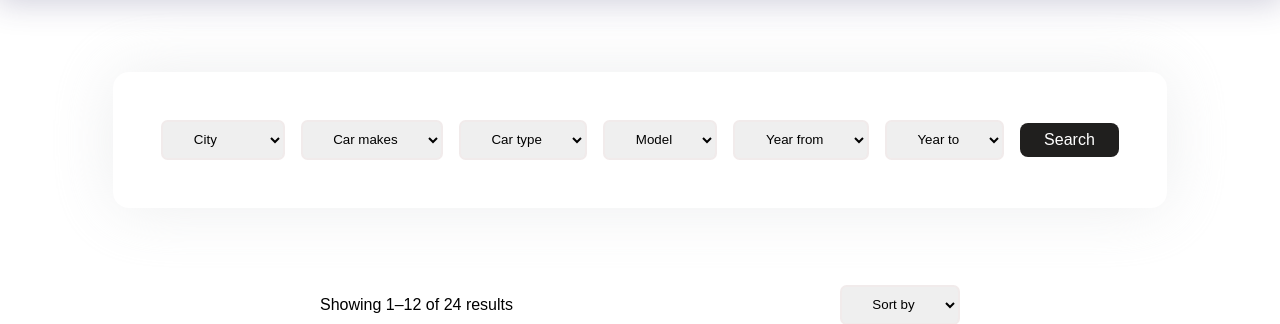
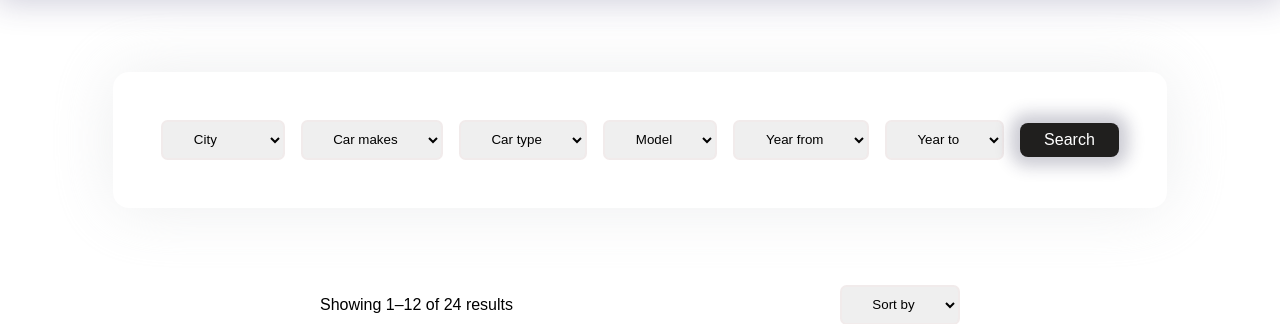
Before and after one commit to m0hammad-2Z/Nova-Auction, a PHP site: page /pages/products.html in a window 1280 px wide, with the pointer over the restyled element. Shown: the part 68-392 px from the top of the page. Run offline with PHP 8.4, Linux system fonts and the light colour scheme.

Commit message:
Update styles.css

```diff
--- a/css/styles.css
+++ b/css/styles.css
@@ -73,6 +73,7 @@ body{
 .button:hover{
     background-color: var(--color-hover);
     cursor: pointer;
+    box-shadow: 0 0 1em 0.6em rgba(35, 34, 70, 0.233);
 }
 .button:active{
     background-color: var(--color-active);
```
